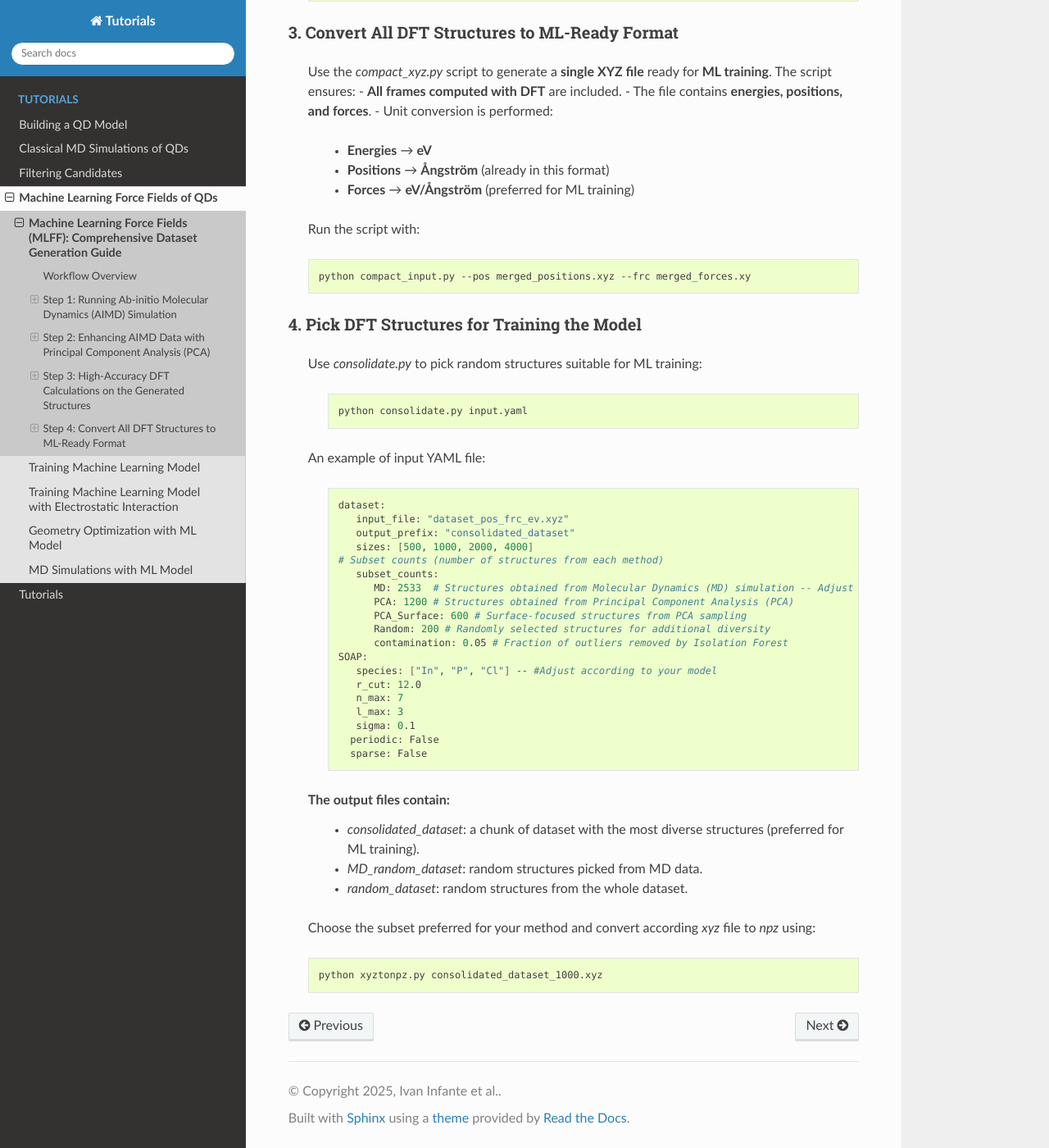
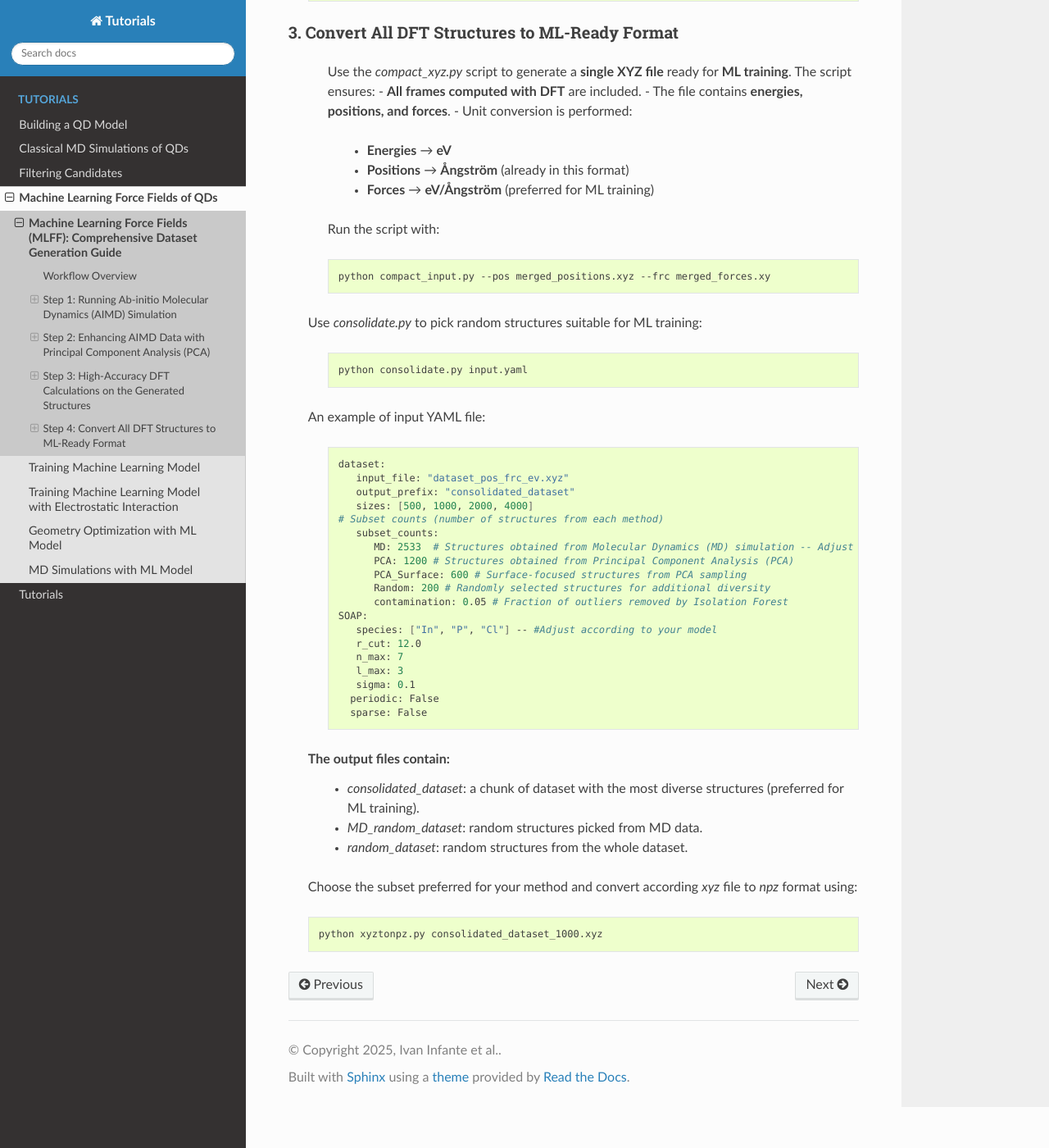
Before and after one commit to nlesc-nano/Tutorials, a Sphinx documentation site: the page built from docs/Machine_Learning_Force_Fields/Dataset_Preparation.rst, in a window 1280 px wide and 1400 px high, scrolled down 9163 px. Shown: the whole window at 82% size. Built offline with Sphinx 7.4.7 and the Read the Docs theme 3.1.0, drawn with Linux system fonts in a browser that asks for light colours.

Commit message:
Update Dataset_Preparation.rst

```diff
--- a/docs/Machine_Learning_Force_Fields/Dataset_Preparation.rst
+++ b/docs/Machine_Learning_Force_Fields/Dataset_Preparation.rst
@@ -473,8 +473,6 @@
 
       python compact_input.py --pos merged_positions.xyz --frc merged_forces.xy
 
-4. **Pick DFT Structures for Training the Model**
-~~~~~~~~~~~~~~~~~~~~~~~~~~~~~~~~~~~~~~~~~~~~~~~~~~~~
   Use `consolidate.py` to pick random structures suitable for ML training:
 
     .. code-block:: bash
@@ -510,7 +508,7 @@
      * `MD_random_dataset`: random structures picked from MD data.
      * `random_dataset`: random structures from the whole dataset.
 
-  Choose the subset preferred for your method and convert according `xyz` file to `npz` using:
+  Choose the subset preferred for your method and convert according `xyz` file to `npz` format using:
 
   .. code-block:: bash
 
```
